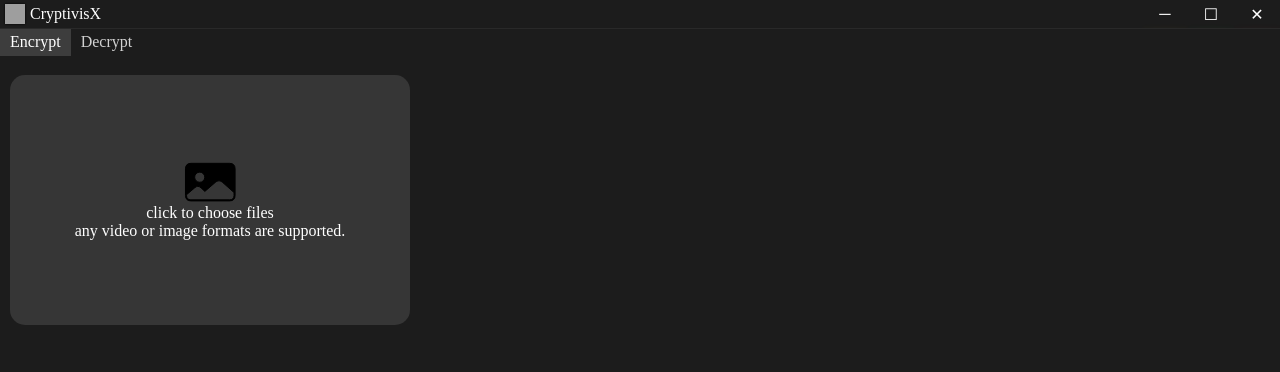
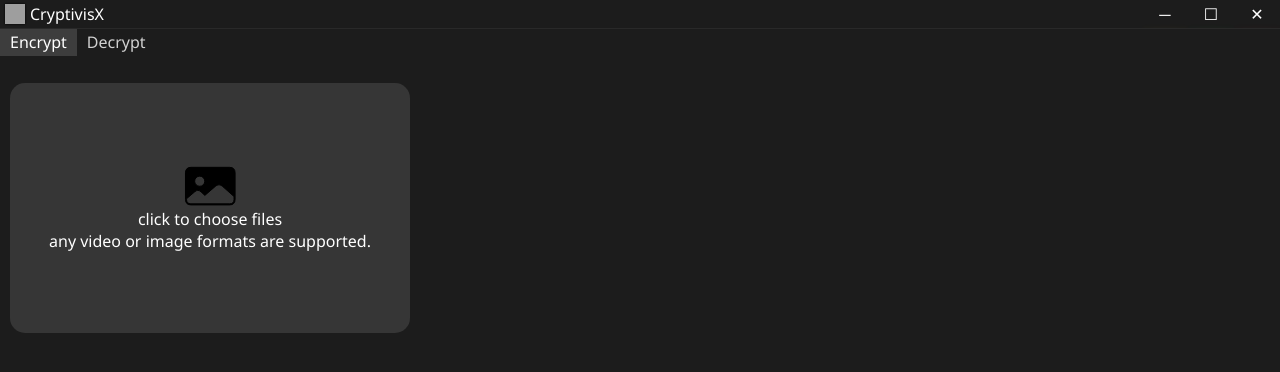
Before and after one commit to tromoSM/CryptivisX, a Flask app: page / in a window 1280 px wide. Shown: the top 372 px of the page. Run offline with Flask 3, Linux system fonts and the light colour scheme; parts of the project's set-up code (start-up, migrations or seed data) failed here and were passed over; grey boxes are pictures that could not be loaded.

Commit message:
main.css

```diff
--- a/static/main.css
+++ b/static/main.css
@@ -613,7 +613,7 @@
 
 }
 *{
-    font-family: SF Pro;
+    font-family: SF Pro,Segoe UI,Arial;
 }
 [tromoSM=title-large]{
     width:100%;
@@ -743,7 +743,7 @@
 html,body{
     padding: 0;
     margin: 0;
-    font-family: SF Pro;
+    font-family: SF Pro,Segoe UI,Arial;
     background:var(--main-pg-bg);
     color: var(--main-el-color);
 }
```
